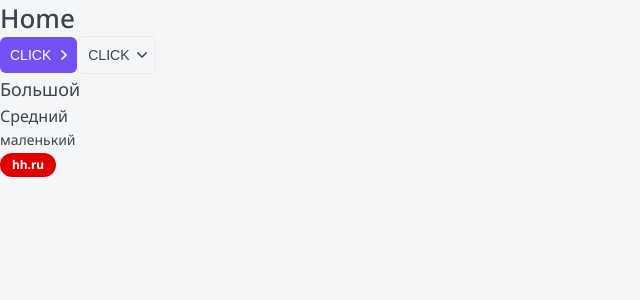
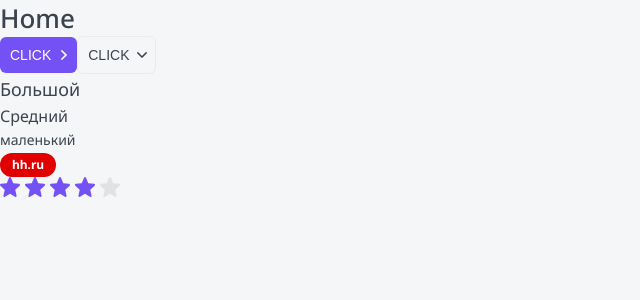
Before and after one commit to tymphoto/top-app, a Next.js app: page / in a window 1280 px wide. Shown: the top 300 px of the page, without its empty margins (0-640 px from the left). Built offline with nearby package versions, Linux system fonts and the light colour scheme.

Commit message:
init rating component

```diff
--- a/app/page.tsx
+++ b/app/page.tsx
@@ -1,7 +1,10 @@
-import { Button, Htag, Paragraph, Tag } from '@/shared';
+"use client";
+import { Button, Htag, Paragraph, Rating, Tag } from '@/shared';
 import styles from './page.module.scss';
+import { useState } from 'react';
 
 export default function Home() {
+  const [rating, setRating] = useState<number>(4)
   return (
     <main className={styles.main}>
       <Htag tag='h1'>
@@ -31,6 +34,11 @@
       <Tag color='red' href='http://hh.ru'>
         hh.ru
       </Tag>
+      <Rating
+        rating={rating}
+        setRating={setRating}
+        isEditable
+      />
     </main>
   );
 }
--- a/shared/assets/index.ts
+++ /dev/null
@@ -1 +0,0 @@
-export * from './Arrow.svg';
--- /dev/null
+++ b/shared/ui/Rating/index.tsx
@@ -0,0 +1,85 @@
+'use client';
+import {
+  useEffect,
+  useState,
+  DetailedHTMLProps,
+  HTMLAttributes,
+  KeyboardEvent,
+} from 'react';
+import StarIcon from '../../assets/Star.svg';
+import cn from 'classnames';
+import styles from './styles.module.scss';
+
+interface RatingProps extends DetailedHTMLProps<HTMLAttributes<HTMLDivElement>, HTMLDivElement> {
+  isEditable?: boolean;
+  rating: number;
+  setRating?: (rating: number) => void;
+}
+
+export const Rating = ({
+  isEditable = false,
+  rating,
+  setRating,
+  ...props
+}: RatingProps): JSX.Element => {
+  const [ratingArray, setRatingArray] = useState<JSX.Element[]>(new Array(5).fill(<></>));
+
+  const constructRating = (currentRating: number) => {
+    const updatedArray = ratingArray.map((el: JSX.Element, i: number) => {
+      return (
+        <span
+          className={cn(styles.star, {
+            [styles.filled]: i < currentRating,
+            [styles.editable]: isEditable
+          })}
+          onMouseEnter={() => changeDisplay(i + 1)}
+          onMouseLeave={() => changeDisplay(rating)}
+          onClick={() => onClick(i + 1)}
+        >
+          <StarIcon
+            tabIndex={isEditable ? 0 : -1}
+            onKeyDown={(e: KeyboardEvent<SVGAElement>) => isEditable && handleSpace(i + 1, e)}
+          />
+        </span>
+      );
+    });
+    setRatingArray(updatedArray);
+  };
+
+  useEffect(() => {
+    constructRating(rating);
+  }, [rating]);
+
+  const changeDisplay = (i: number) => {
+    if (!isEditable) {
+      return;
+    }
+    constructRating(i);
+  };
+
+  const onClick = (i: number) => {
+    if (!isEditable || !setRating) {
+      return;
+    }
+    setRating(i);
+  };
+
+  const handleSpace = (i: number, e: KeyboardEvent<SVGAElement>) => {
+    if (e.code != 'Space' || !setRating) {
+      return;
+    }
+    setRating(i);
+  };
+
+  return (
+    <div
+      {...props}
+    >
+      {ratingArray.map((el, i) => (
+        <span key={i}>
+          {el}
+        </span>
+      ))}
+    </div>
+  );
+};
--- /dev/null
+++ b/shared/ui/Rating/styles.module.scss
@@ -0,0 +1,31 @@
+.filled svg {
+	fill: var(--primary);
+}
+
+.star {
+	display: inline-block;
+}
+
+.star svg {
+	margin-right: 5px;
+}
+
+.editable {
+	cursor: pointer;
+}
+
+.ratingWrapper {
+	position: relative;
+}
+
+.errorMessage {
+	position: absolute;
+	bottom: -20px;
+	left: 0;
+
+	color: var(--red);
+}
+
+.error svg {
+	stroke: var(--red);
+}
--- a/shared/ui/index.ts
+++ b/shared/ui/index.ts
@@ -2,3 +2,4 @@
 export { Button } from "./Button";
 export { Paragraph } from "./Paragraph";
 export { Tag } from "./Tag";
+export { Rating } from "./Rating";
```
Also changed, not shown: shared/assets/Star.svg (added).
